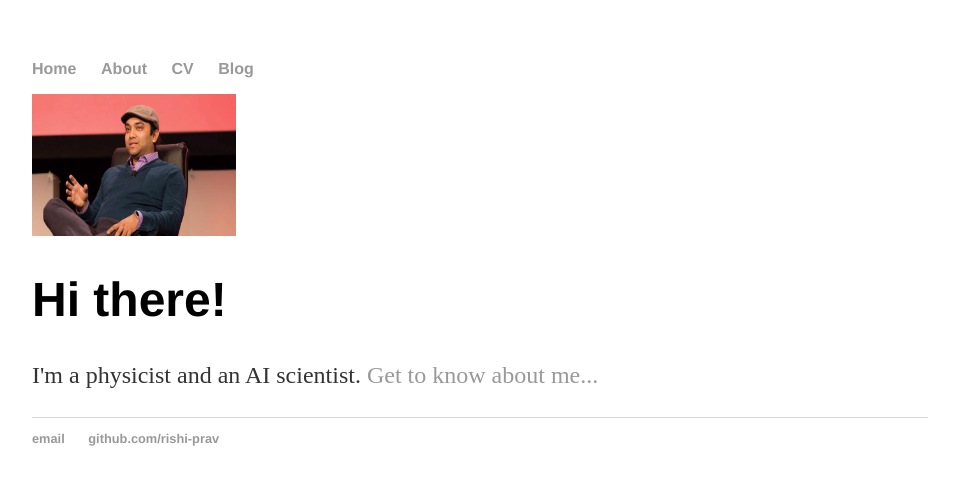
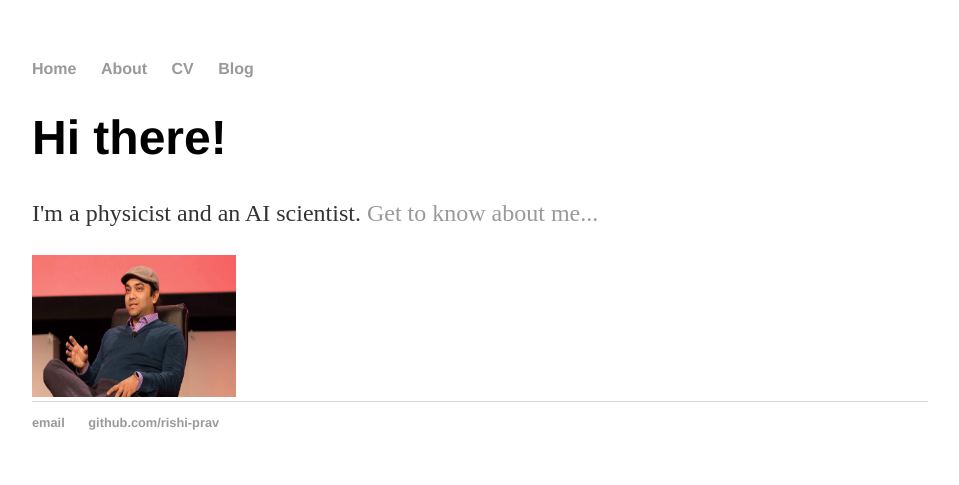
Before and after one commit to rishi-prav/rishi-prav.github.io, a Jekyll site: the page built from index.html, in a window 1280 px wide. Shown: the top 485 px of the page, without its empty margins (160-1119 px from the left). Built offline with Jekyll 4.4.1, drawn with Linux system fonts in a browser that asks for light colours.

Commit message:
fixed images

```diff
--- a/index.html
+++ b/index.html
@@ -2,10 +2,8 @@
 layout: default
 title: Rishiraj Pravahan
 ---
-<img src="images/Rishi.jpeg" width="204" height="142">
-
-
 <div class="blurb">
 	<h1>Hi there!</h1>
 	<p>I'm a physicist and an AI scientist. <a href="/about">Get to know about me...</a></p>
     	</div><!-- /.blurb -->
+<img src="images/Rishi.jpeg" width="204" height="142">
```
